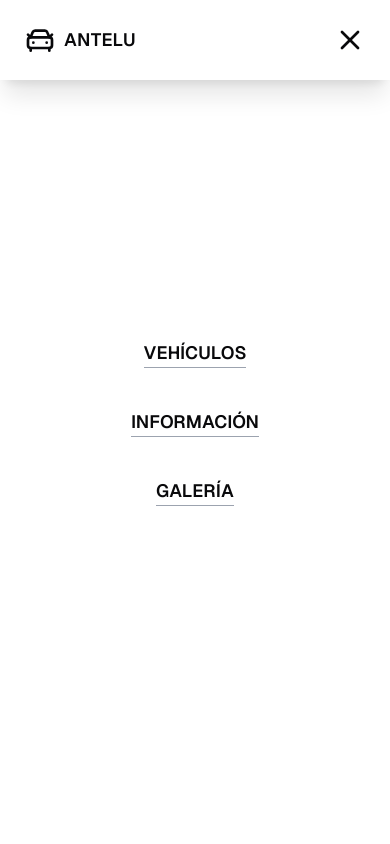
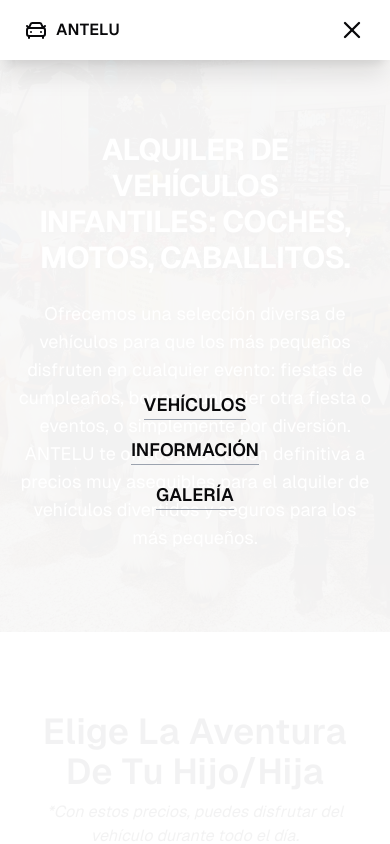
Before and after one commit to andrian-kars/antelu, a Next.js app: page / in a window 390 px wide. Both pictures are taken after a click on the icon 350 px from the left and 40 px from the top of the page. Shown: the top 844 px of the page. Built offline with nearby package versions, Linux system fonts and the light colour scheme.

Commit message:
:wrench: update spacers

```diff
--- a/src/app/(marketing)/page.tsx
+++ b/src/app/(marketing)/page.tsx
@@ -21,17 +21,17 @@ export default function HomePage() {
           backgroundSize: "cover",
           textShadow: "2px 2px 4px rgba(0,0,0,0.5)",
         }}
-        className="py-16 sm:py-56 bg-[radial-gradient(hsl(0,72%,65%,40%),hsl(24,62%,73%,40%),hsl(var(--background))_60%)] flex items-center justify-center text-center text-balance flex-col gap-8 px-4 text-white"
+        className="py-16 sm:py-56 bg-[radial-gradient(hsl(0,72%,65%,40%),hsl(24,62%,73%,40%),hsl(var(--background))_60%)] flex items-center justify-center text-center text-balance flex-col gap-4 md:gap-8 px-4 text-white"
       >
         <h1
           itemProp="name"
-          className="text-5xl lg:text-6xl xl:text-7xl font-bold tracking-tight m-4"
+          className="text-3xl md:text-5xl xl:text-6xl font-bold tracking-tight m-2 md:m-4"
         >
           ALQUILER DE VEHÍCULOS INFANTILES: COCHES, MOTOS, CABALLITOS.
         </h1>
         <h2
           itemProp="description"
-          className="text-lg lg:text-3xl max-w-screen-xl"
+          className="text-lg md:text-2xl xl:text-3xl max-w-screen-xl"
         >
           Ofrecemos una selección diversa de vehículos para que los más pequeños
           disfruten en cualquier evento: fiestas de cumpleaños, bodas, cualquier
@@ -47,7 +47,7 @@ export default function HomePage() {
           </span>
         </div>
       </section>
-      <section id="vehicles" className="px-8 pt-28 bg-acccent/5">
+      <section id="vehicles" className="px-8 pt-20 md:pt-28 bg-acccent/5">
         <h3 className="text-4xl lg:text-6xl text-center text-balance font-semibold mb-2">
           Elige La Aventura De Tu Hijo/Hija
         </h3>
@@ -73,7 +73,7 @@ export default function HomePage() {
           ))}
         </div>
       </section>
-      <section id="info" className="pt-6 md:pt-12 bg-acccent/5">
+      <section id="info" className="pt-14 md:pt-20 bg-acccent/5">
         <div className="flex flex-1">
           <Image
             src={infoLeft}
--- a/src/components/BrandLogo.tsx
+++ b/src/components/BrandLogo.tsx
@@ -3,10 +3,10 @@ import { CarFront } from "lucide-react";
 export function BrandLogo({ onClick }: { onClick?: () => void }) {
   return (
     <span
-      className="flex items-center gap-2 font-simebold flex-shrink-2 text-lg"
+      className="flex items-center gap-2 font-simebold flex-shrink-2 md:text-lg"
       onClick={onClick}
     >
-      <CarFront className="size-8" />
+      <CarFront className="size-6 md:size-8" />
       <span>ANTELU</span>
     </span>
   );
--- a/src/components/NavBar.tsx
+++ b/src/components/NavBar.tsx
@@ -25,7 +25,7 @@ export default function NavBar() {
   };
 
   return (
-    <header className="flex py-6 shadow-xl sticky top-0 w-full z-50 bg-background/95">
+    <header className="flex py-4 md:py-6 shadow-xl sticky top-0 w-full z-50 bg-background/95">
       <nav className="flex items-center container font-semibold">
         <Link href="/" className="mr-auto">
           <BrandLogo onClick={handleCloseNav} />
@@ -41,10 +41,10 @@ export default function NavBar() {
         </ul>
         <div className="flex md:hidden">
           {isNavOpen ? (
-            <X size={32} className="cursor-pointer" onClick={handleCloseNav} />
+            <X size={28} className="cursor-pointer" onClick={handleCloseNav} />
           ) : (
             <Menu
-              size={32}
+              size={28}
               className="cursor-pointer"
               onClick={handleOpenNav}
             />
@@ -55,10 +55,10 @@ export default function NavBar() {
                 <div
                   className={cn(
                     isNavOpen ? "flex" : "hidden",
-                    "fixed top-0 right-0 bottom-0 left-0 min-h-screen z-40 bg-white"
+                    "fixed top-14 right-0 bottom-0 left-0 z-40 bg-background/95"
                   )}
                 >
-                  <ul className="w-full flex flex-col items-center justify-center gap-10">
+                  <ul className="w-full flex flex-col items-center justify-center gap-4">
                     {LINKS.map(({ name, path }) => (
                       <li
                         key={name}
```
